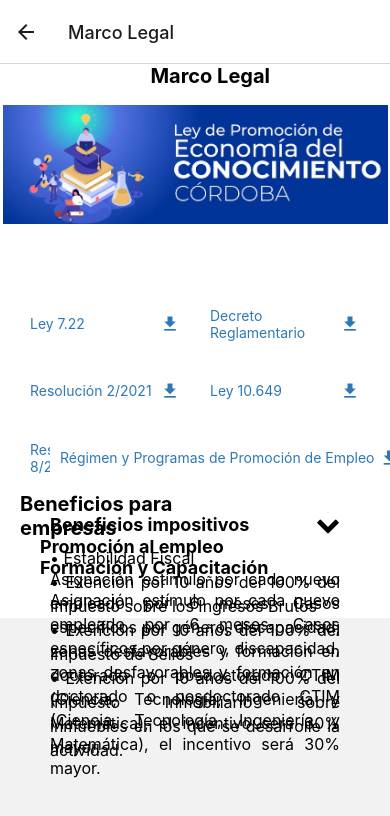
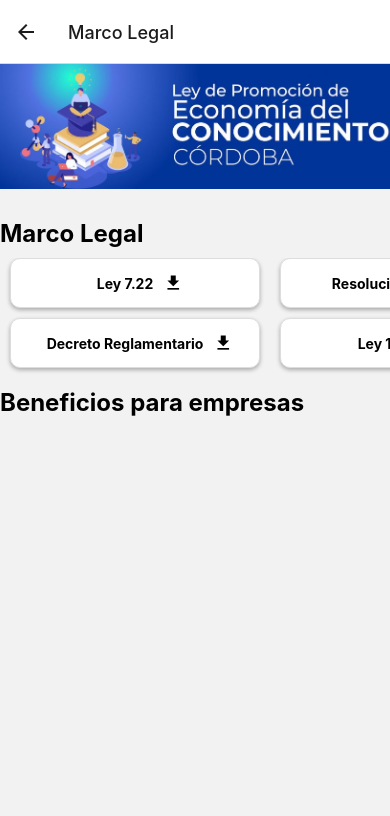
Before and after one commit to CatalinaLencioni/EdC-main-master, a React Native app: screen /MarcoLegalScreen in a window 390 px wide. Shown: the top 816 px of the page. Built offline with nearby package versions, Linux system fonts and the light colour scheme; what expo-linking would draw is missing.

Commit message:
Instructivo done

```diff
--- a/navigation/index.js
+++ b/navigation/index.js
@@ -76,7 +76,7 @@ function RootNavigator() {
       />
       <Stack.Screen
         name="InstructivoScreen"
-        component={InsValidScreen}
+        component={InstructivoScreen}
         options={{
           headerShown: true,
           title: "InstructivoScreen ",
@@ -85,7 +85,7 @@ function RootNavigator() {
       />
       <Stack.Screen
         name="BeneficiarioProvScreen"
-        component={InsValidScreen}
+        component={BeneficiarioProvScreen}
         options={{
           headerShown: true,
           title: "BeneficiarioProvScreen ",
@@ -94,7 +94,7 @@ function RootNavigator() {
       />
       <Stack.Screen
         name="RegimenScreen"
-        component={InsValidScreen}
+        component={RegimenScreen}
         options={{
           headerShown: true,
           title: "RegimenScreen ",
--- a/screens/InsValidScreen.js
+++ b/screens/InsValidScreen.js
@@ -1,13 +1,77 @@
-  import {StyleSheet, Text, TouchableOpacity, View, Image, Modal} from "react-native";
-  import { MaterialIcons } from "@expo/vector-icons";
-  import React, { useState } from "react";
-  import { ScrollView } from "react-native-gesture-handler";
+import React, { useState } from 'react';
+import { View, StyleSheet, Image, Text } from 'react-native';
+import { Ionicons } from '@expo/vector-icons';
+import { TouchableOpacity } from 'react-native';
 
-  export default function InsValidScreen({ navigation }) {
-    const [isModalVisible, setIsModalVisible] = useState(false);
+const CollapsibleComponent = () => {
+  const [isCollapsed1, setCollapsed1] = useState(true);
+  const [isCollapsed2, setCollapsed2] = useState(true);
+  const [isCollapsed3, setCollapsed3] = useState(true);
+  const [isCollapsed4, setCollapsed4] = useState(true);
+
+  const toggleCollapsible1 = () => {
+    setCollapsed1(!isCollapsed1);
+  };
+
+  const toggleCollapsible2 = () => {
+    setCollapsed2(!isCollapsed2);
+  };
+
+  const toggleCollapsible3 = () => {
+    setCollapsed3(!isCollapsed3);
+  };
+
+  const toggleCollapsible4 = () => {
+    setCollapsed4(!isCollapsed4);
+  };
 
   return (
-      <ScrollView>
+    <View style={styles.container}>
+      <TouchableOpacity style={styles.header} onPress={toggleCollapsible1}>
+        <Text style={styles.headerText}>Collapsible 1</Text>
+        <Ionicons name={isCollapsed1 ? 'ios-arrow-down' : 'ios-arrow-up'} size={24} color="black" />
+      </TouchableOpacity>
+      {!isCollapsed1 && (
+        <View style={styles.content}>
+          <Text>Content for Collapsible 1</Text>
+        </View>
+      )}
+
+      <TouchableOpacity style={styles.header} onPress={toggleCollapsible2}>
+        <Text style={styles.headerText}>Collapsible 2</Text>
+        <Ionicons name={isCollapsed2 ? 'ios-arrow-down' : 'ios-arrow-up'} size={24} color="black" />
+      </TouchableOpacity>
+      {!isCollapsed2 && (
+        <View style={styles.content}>
+          <Text>Content for Collapsible 2</Text>
+        </View>
+      )}
+
+      <TouchableOpacity style={styles.header} onPress={toggleCollapsible3}>
+        <Text style={styles.headerText}>Collapsible 3</Text>
+        <Ionicons name={isCollapsed3 ? 'ios-arrow-down' : 'ios-arrow-up'} size={24} color="black" />
+      </TouchableOpacity>
+      {!isCollapsed3 && (
+        <View style={styles.content}>
+          <Text>Content for Collapsible 3</Text>
+        </View>
+      )}
+
+      <TouchableOpacity style={styles.header} onPress={toggleCollapsible4}>
+        <Text style={styles.headerText}>Collapsible 4</Text>
+        <Ionicons name={isCollapsed4 ? 'ios-arrow-down' : 'ios-arrow-up'} size={24} color="black" />
+      </TouchableOpacity>
+      {!isCollapsed4 && (
+        <View style={styles.content}>
+          <Text>Content for Collapsible 4</Text>
+        </View>
+      )}
+    </View>
+  );
+};
+
+export default function InstructivosScreen({ navigation }) {
+  return (
     <View style={styles.container}>
       <View style={styles.header}>
         <Image
@@ -15,163 +79,81 @@
           source={require("../assets/images/ins.png")}
         />
       </View>
-          <View style={styles.content}>
       <Text style={styles.title}>Instructivos</Text>
-            <TouchableOpacity
-              style={styles.rectangle}
-              onPress={() => setIsModalVisible(true)}
-            >
-              <View style={styles.rectangleContent}>
-                <Text style={styles.rectangleTitle}>
-                  Régimen de beneficiarios EdC
-                </Text>
-                <MaterialIcons name="chevron-right" size={24} color="#000" />
-              </View>
-            </TouchableOpacity>
-          </View>
-          <Modal
-            visible={isModalVisible}
-            onRequestClose={() => setIsModalVisible(false)}
-          >
-            <View style={styles.modalContainer}>
-              <View style={styles.modalHeader}>
-                <Image
-                  source={require("../assets/images/ins.png")}
-                  style={styles.modalHeaderImage}
-                />
-                <View style={styles.modalTitleContainer}>
-                  <Text style={styles.modalTitle}>
-                    {" "}  Beneficiario Provisorio
-                  </Text>
-                </View>
-              </View>
-              <Text style={styles.modalText}>
-                {" "}
-                En esta sección se detalla el procedimiento para registrarse en
-                el Registro de Beneficiarios del Régimen de Promoción de la
-                Economía del Conocimiento de la Provincia de Córdoba como
-                "Beneficiario Provisorio". Las empresas interesadas deben haber
-                solicitado su inscripción en el Registro Nacional de
-                Beneficiarios del Régimen de Promoción de la Economía del
-                Conocimiento y cumplir con los requisitos formales previstos en
-                las normativas nacionales vigentes. Además, se deben completar
-                el formulario de inscripción del RECOR y acreditar el
-                cumplimiento de los requisitos formales previstos por la
-                Subsecretaría de Economía del Conocimiento. La calidad de
-                "Beneficiario Provisorio" se convierte en "definitiva" cuando la
-                empresa obtiene y acredita el acto administrativo
-                correspondiente. Si no se obtiene en un plazo de 18 meses, se
-                producirá la baja automática del beneficiario.
-              </Text>
-              <TouchableOpacity
-                style={styles.modalButton}
-                onPress={() => setIsModalVisible(false)}
-              >
-                <Text style={styles.modalButtonText}>Cerrar</Text>
-              </TouchableOpacity>
-            </View>
-          </Modal>
-        </View>
+      <CollapsibleComponent />
       <View style={styles.footer}>
         <Image
           style={styles.footerImage}
           source={require("../assets/images/banner.png")}
         />
       </View>
-      </ScrollView>
+    </View>
   );
 }
 
 const styles = StyleSheet.create({
   container: {
     flex: 1,
-      backgroundColor: "#fff",
-      alignItems: "center",
-      justifyContent: "center",
-      padding: 20,
+    backgroundColor: '#fff',
+  },
+  header: {
+    flexDirection: 'row',
+    alignItems: 'center',
+    justifyContent: 'center',
+    height: 160,
+    marginBottom: -100,
+  },
+  headerImage: {
+    width: "100%",
+    height: 150,
+    resizeMode: "contain",
+    marginBottom: 20,
+  },
+  headerText: {
+    fontSize: 30, // Ajusta el tamaño de fuente según tus necesidades
+    marginLeft: 16, // Ajusta el margen izquierdo según tus necesidades
   },
   title: {
     fontSize: 20,
     fontWeight: "bold",
-      marginBottom: 20,
+    marginBottom: 10,
+    textAlign: "left",
+    borderBottomWidth: 1, // Elimina esta línea
+    borderBottomColor: "#ccc", // Elimina esta línea
+  },
+  footer: {
+    position: 'absolute',
+    bottom: 0,
+    left: 0,
+    right: 0,
+    backgroundColor: '#fff',
+    alignItems: 'center',
+    justifyContent: 'center',
+  },
+  footerImage: {
+    width: '100%',
+    height: 100,
+    resizeMode: 'contain',
+  },
+  // Styles for CollapsibleComponent
+  container: {
+    flex: 1,
+    padding: 16,
+    backgroundColor: '#fff',
   },
   header: {
+    flexDirection: 'row',
+    alignItems: 'center',
+    paddingVertical: 8,
+    // borderBottomWidth: 1, // Elimina esta línea
+    // borderBottomColor: '#ccc', // Elimina esta línea
+  },
+  headerText: {
+    fontSize: 16,
+    fontWeight: 'bold',
     flex: 1,
-      width: "100%",
-      justifyContent: "flex-end",
-      alignItems: "center",
   },
-    headerImage: {
-      width: "110%",
-      height: 160,
-      resizeMode: "contain",
-      marginBottom: 180,
-    },
-    wrapper: {
-      flexDirection: "row",
-      justifyContent: "flex-start",
-      alignItems: "center",
-      flex: 1,
-      width: "100%",
-      marginTop: 200,
-    },
-    rectangle: {
-      backgroundColor: "#e5e5e5",
-      width: "100%",
-      height: 55,
-      borderRadius: 10,
-      margin: "1%",
-      padding: 10,
-      flexDirection: "row",
-      alignItems: "center",
-      justifyContent: "center",
-      marginTop: 10,
-    },
-    rectangleTitle: {
-      fontSize: 16,
-      fontWeight: "bold",
-      textAlign: "center",
-      width: "90%",
-    },
-    footer: {
-      position: "absolute",
-      bottom: 0,
-      left: 0,
-      right: 15,
-      backgroundColor: "#fff",
-      alignItems: "center",
-      justifyContent: "center",
-    },
-    footerImage: {
-      width: "110%",
-      height: 100,
-    },
-    modalContainer: {
-      flex: 1,
-      justifyContent: "center",
-      alignItems: "center",
-      padding: 20,
-    },
-    modalHeader: {
-      flexDirection: "column",
-      alignItems: "center",
-      marginBottom: 20,
-    },
-    modalHeaderImage: {
-      width: 400,
-      height: 160,
-      marginBottom: 10,
-    },
-    modalTitle: {
-      fontSize: 18,
-      fontWeight: "bold",
-      maxWidth: "60%",
-      marginRight: 160,
-    },
-    modalButton: {
-      backgroundColor: "blue",
-      padding: 15,
-      borderRadius: 10,
-      marginTop: 20,
+  content: {
+    paddingVertical: 8,
   },
 });
--- a/screens/MarcoLegalScreen.js
+++ b/screens/MarcoLegalScreen.js
@@ -1,263 +1,126 @@
-import {StyleSheet,Text,TouchableOpacity,View,Image,Linking,ScrollView,Animated} from "react-native";
-import { MaterialIcons } from "@expo/vector-icons";
-import React, { useState } from "react";
-import Icon from "react-native-vector-icons/FontAwesome";
-import { FontAwesome } from "@expo/vector-icons";
+import React from 'react';
+import { StyleSheet, Text, View, TouchableOpacity, Linking, FlatList, ScrollView, Image, useState } from 'react-native';
+import { MaterialIcons } from '@expo/vector-icons';
 
-export default function InstructivoScreen({ navigation }) {
-  const [isCollapsed1, setIsCollapsed1] = useState(true);
-  const [isCollapsed2, setIsCollapsed2] = useState(true);
-  const [isCollapsed3, setIsCollapsed3] = useState(true);
-  const [height1, setHeight1] = useState(new Animated.Value(0));
-  const [height2, setHeight2] = useState(new Animated.Value(0));
-  const [height3, setHeight3] = useState(new Animated.Value(0));
+const data = [
+  { name: 'Ley 7.22', url: 'https://www.example.com/download1' },
+  { name: 'Decreto Reglamentario', url: 'https://www.example.com/download2' },
+  { name: 'Resolución 2/2021', url: 'https://www.example.com/download3' },
+  { name: 'Ley 10.649', url: 'https://www.example.com/download4' },
+  { name: 'Resolución 8/22', url: 'https://www.example.com/download5' },
+  { name: 'Promoción de Empleo', url: 'https://www.example.com/download6' },
+];
 
-  const toggleCollapse1 = () => {
-    setIsCollapsed1(!isCollapsed1);
-    Animated.timing(height1, {
-      toValue: isCollapsed1 ? 300 : 0, // ajustar la altura para mostrar todo el texto
-      duration: 300,
-      useNativeDriver: false,
-    }).start();
-  };
+export default function DownloadCarousel() {
+  const renderItem = ({ item }) => (
+    <View style={styles.itemContainer}>
+      <TouchableOpacity onPress={() => Linking.openURL(item.url)} style={styles.link}>
+        <MaterialIcons name="file-download" size={20} color="black" style={styles.icon} />
+      </TouchableOpacity>
+      <Text style={styles.itemTitle}>{item.name}</Text>
+    </View>
+  );
 
-  const toggleCollapse2 = () => {
-    setIsCollapsed2(!isCollapsed2);
-    Animated.timing(height2, {
-      toValue: isCollapsed2 ? 300 : 0, // adjust the height value to match your content
-      duration: 300, // adjust the duration as needed
-      useNativeDriver: false, // set to true if using RN version 0.62 or higher
-    }).start();
-  };
-
-  const toggleCollapse3 = () => {
-    setIsCollapsed3(!isCollapsed3);
-    Animated.timing(height3, {
-      toValue: isCollapsed3 ? 300 : 0, // adjust the height value to match your content
-      duration: 300, // adjust the duration as needed
-      useNativeDriver: false, // set to true if using RN version 0.62 or higher
-    }).start();
-  };
+  const renderRow = ({ item, index }) => (
+    <View style={styles.rowContainer}>
+      <View style={styles.rowItem}>
+        {data[index * 2] && renderItem({ item: data[index * 2] })}
+      </View>
+      <View style={styles.rowItem}>
+        {data[index * 2 + 1] && renderItem({ item: data[index * 2 + 1] })}
+      </View>
+    </View>
+  );
 
   return (
     <ScrollView contentContainerStyle={styles.scrollContainer}>
-      <View style={styles.container}>
-  <Image
-    source={require("../assets/images/marcolegal.png")}
-    style={styles.headerImage}
-  />
+ <View style={styles.containerB}>
+  <Image source={require("../assets/images/marcolegal.png")} style={styles.headerImage}/>
   <Text style={styles.title}>Marco Legal</Text>
-  <View style={styles.buttonContainer}>
-    <View style={[styles.buttonRow, { flexDirection: 'row' }]}>
-      <TouchableOpacity
-        onPress={() =>
-          Linking.openURL("https://www.example.com/download")
-        }
-        style={[styles.link, { flex: 1 }]}
-      >
-        <Text style={styles.linkText}>Ley 7.22</Text>
-        <MaterialIcons
-          name="file-download"
-          size={20}
-          color="#2e78b7"
-          style={styles.icon}
-        />
-      </TouchableOpacity>
-      <TouchableOpacity
-        onPress={() =>
-          Linking.openURL("https://www.example.com/download")
-        }
-        style={[styles.link, { flex: 1, marginLeft: 10 }]}
-      >
-        <Text style={styles.linkText}>Decreto Reglamentario</Text>
-        <MaterialIcons
-          name="file-download"
-          size={20}
-          color="#2e78b7"
-          style={styles.icon}
-        />
-      </TouchableOpacity>
+      <FlatList
+        data={Array(Math.ceil(data.length / 2)).fill().map((_, i) => i)}
+        renderItem={renderRow}
+        keyExtractor={(item, index) => index.toString()}
+        horizontal
+        showsHorizontalScrollIndicator={false}
+        contentContainerStyle={styles.flatListContainer}
+      />
+        <Text style={styles.title}>Beneficios para empresas</Text>
+
     </View>
-    <View style={[styles.buttonRow, { flexDirection: 'row' }]}>
-      <TouchableOpacity
-        onPress={() =>
-          Linking.openURL("https://www.example.com/download")
-        }
-        style={[styles.link, { flex: 1 }]}
-      >
-        <Text style={styles.linkText}>Resolución 2/2021</Text>
-        <MaterialIcons
-          name="file-download"
-          size={20}
-          color="#2e78b7"
-          style={styles.icon}
-        />
-      </TouchableOpacity>
-      <TouchableOpacity
-        onPress={() =>
-          Linking.openURL("https://www.example.com/download")
-        }
-        style={[styles.link, { flex: 1, marginLeft: 10 }]}
-      >
-        <Text style={styles.linkText}>Ley 10.649</Text>
-        <MaterialIcons
-          name="file-download"
-          size={20}
-          color="#2e78b7"
-          style={styles.icon}
-        />
-      </TouchableOpacity>
-    </View>
-    <View style={[styles.buttonRow, { flexDirection: 'row' }]}>
-      <TouchableOpacity
-        onPress={() =>
-          Linking.openURL("https://www.example.com/download")
-        }
-        style={[styles.link, { flex: 1 }]}
-      >
-              <Text style={styles.linkText}>Resolución 8/22</Text>
-              <MaterialIcons
-                name="file-download"
-                size={20}
-                color="#2e78b7"
-                style={styles.icon}
-              />
-            </TouchableOpacity>
-            <TouchableOpacity
-              onPress={() =>
-                Linking.openURL("https://www.example.com/download")
-              }
-              style={[styles.link, { marginLeft: 10 }]}
-            >
-              <Text style={styles.linkText}>
-                Régimen y Programas de Promoción de Empleo
-              </Text>
-              <MaterialIcons
-                name="file-download"
-                size={20}
-                color="#2e78b7"
-                style={styles.icon}
-              />
-            </TouchableOpacity>
-          </View>
-        </View>
+</ScrollView>
+)}
 
-        <View style={styles.container}>
-          <Text style={styles.title}> </Text>
-          <Text style={styles.title}>Beneficios para empresas </Text>
-          <TouchableOpacity style={styles.item} onPress={toggleCollapse1}>
-            <View style={styles.itemHeaderTitle}>
-              <Text style={styles.itemTitle}>Beneficios impositivos</Text>
-              <View style={styles.itemHeaderIcon}>
-                <Icon
-                  name={isCollapsed1 ? "chevron-down" : "chevron-up"}
-                  size={24}
-                  color="black"
-                />
-              </View>
-            </View>
-            <Animated.View style={{ height: height1 }}>
-              <Text style={styles.itemDescription}>
-                {"\u2022"} Estabilidad Fiscal{"\n"}
-                {"\u2022"} Exención por 10 años del 100% del Impuesto sobre los
-                Ingresos Brutos{"\n"}
-                {"\u2022"} Exención por 10 años del 100% del Impuesto de Sellos
-                {"\n"}
-                {"\u2022"} Exención por 10 años del 100% del Impuesto
-                Inmobiliario sobre inmuebles en los que se desarrolle la
-                actividad.{"\n"}
-              </Text>
-            </Animated.View>
-          </TouchableOpacity>
-          <TouchableOpacity style={styles.item} onPress={toggleCollapse2}>
-        <Text style={styles.itemTitle}>
-          Promoción al empleo
-        </Text>
-        <Animated.View style={{ height: height2 }}>
-          <Text style={styles.itemDescription}>
-          Asignación estímulo por cada nuevo empleado por 6 meses.
-          Casos específicos por género, discapacidad, zonas desfavorables y formación en doctorado o posdoctorado CTIM (Ciencia, Tecnología, Ingeniería y Matemática), el incentivo será 30% mayor.
-          </Text>
-        </Animated.View>
-      </TouchableOpacity>
-      <TouchableOpacity style={styles.item} onPress={toggleCollapse2}>
-        <Text style={styles.itemTitle}>
-          Formación y Capacitación
-        </Text>
-        <Animated.View style={{ height: height3 }}>
-          <Text style={styles.itemDescription}>
-          Asignación estímulo por cada nuevo empleado por 6 meses.
-          Casos específicos por género, discapacidad, zonas desfavorables y formación en doctorado o posdoctorado CTIM (Ciencia, Tecnología, Ingeniería y Matemática), el incentivo será 30% mayor.
-          </Text>
-        </Animated.View>
-      </TouchableOpacity>
-    </View>
-      </View>
-    </ScrollView>
-  );
-}
 const styles = StyleSheet.create({
   container: {
-    flex: 1,
-    backgroundColor: "#fff",
-    alignItems: "center",
-    justifyContent: "center",
-    padding: 20,
+    backgroundColor: '#fff',
+    paddingHorizontal: 20,
+    paddingVertical: 10,
+    marginBottom: 20,
   },
   headerImage: {
-    width: "110%",
-    height: 160,
-    resizeMode: "contain",
+    width: "100%",
+    height: 125,
+    resizeMode: "cover",
     marginBottom: 20,
+    paddingHorizontal: 0, // eliminar el margen horizontal
   },
   title: {
-    fontSize: 20,
-    fontWeight: "bold",
-    marginBottom: 20,
-    position: "absolute", // agregar posición absoluta
-    top: 0, // alinear al top
-    right: 120, // alinear a la derecha
+    fontSize: 24,
+    fontWeight: 'bold',
+    marginVertical: 10,
   },
-  buttonContainer: {
-    marginTop: 20,
+  flatListContainer: {
+    flexDirection: 'row',
+  },
+  itemContainer: {
+    width: 250,
+    height: 50,
+    paddingHorizontal: 10,
+    marginHorizontal: 10,
+    marginBottom: 10,
+    backgroundColor: '#fff',
+    borderRadius: 10,
+    padding: 10,
+    justifyContent: 'center',
+    alignItems: 'center',
+    flexDirection: 'row-reverse', // cambiar a row-reverse
+    shadowColor: '#000',
+    shadowOffset: {
+      width: 0,
+      height: 2,
+    },
+    shadowOpacity: 0.3,
+    shadowRadius: 4.65,
+    elevation: 6,
+    borderWidth: 1,
+    borderColor: '#ddd',
+  },
+  itemTitle: {
+    fontSize: 14,
+    fontWeight: 'bold',
+    marginRight: 10,
+  },
+  icon: {
+    marginRight: -10,
   },
   link: {
-    marginTop: 15,
-    paddingVertical: 7.5, // nuevo valor
-    paddingHorizontal: 10, // nuevo valor
-    backgroundColor: "#fff",
-    borderRadius: 10,
-    marginBottom: 10,
-    flexDirection: "row",
-    justifyContent: "space-between",
-    alignItems: "center",
+    flexDirection: 'row',
+    justifyContent: 'center',
   },
-  linkText: {
-    fontSize: 14,
-    color: "#2e78b7",
+  containerHeader: {
+    flexDirection: 'row',
+    alignItems: 'center',
+    justifyContent: 'space-between',
+    padding: 10,
+    borderBottomWidth: 1,
+    borderBottomColor: '#ccc',
   },
-  icon: {
-    marginLeft: 5,
+  containerHeaderText: {
+    fontSize: 16,
+    fontWeight: 'bold',
   },
-  itemTitle: {
-    fontSize: 18,
-    fontWeight: "bold",
-  },
-  itemDescription: {
-    marginTop: 10,
-    fontSize: 16,
-    lineHeight: 24,
-    textAlign: "justify",
-    paddingHorizontal: 10,
-  },
-  itemHeaderTitle: {
-    flexDirection: "row",
-    alignItems: "center",
-    justifyContent: "space-between",
-    paddingHorizontal: 10,
-  },
-  itemHeaderIcon: {
-    flex: 1,
-    alignItems: "flex-end",
+  containerContent: {
+    padding: 10,
   },
 });
--- a/screens/PregFrecScreen.js
+++ b/screens/PregFrecScreen.js
@@ -1,35 +1,27 @@
-import React, { useState } from "react";
-import { StyleSheet, TouchableOpacity } from "react-native";
-import { Text, View } from "../components/Themed";
-import { Linking } from "react-native";
+import React from 'react';
+import { View, Text, TouchableOpacity, TouchableHighlight, StyleSheet } from 'react-native';
+import { AntDesign } from '@expo/vector-icons';
+import * as Linking from 'expo-linking';
 
-const handleDescargarPDF = () => {
-  const url = "https://mincyt.cba.gov.ar/wp-content/uploads/2022/11/PREGUNTAS-FRECUENTES-RECOR-1.pdf";
-  Linking.openURL(url);
-};
-
-export default function PregFrecScreen() {
-  const handleDescargarPDF = () => {
-    console.log("Descargar PDF");
+function ContainerWithCloseButton({ navigation }) {
+  const handleClose = () => {
+    navigation.navigate('Inicio');
   };
 
+  const handleDownload = () => {
+    const url = 'https://mincyt.cba.gov.ar/wp-content/uploads/2022/11/PREGUNTAS-FRECUENTES-RECOR-1.pdf'; // Cambia esta URL por el enlace que desees abrir
+    Linking.openURL(url);
+  };
   return (
     <View style={styles.container}>
-      <View style={styles.contentContainer}>
-        {/* Agregar el componente DescargaPDF */}
-        <View style={styles.pdfContainer}>
-          <Text style={styles.pdfText}>
-            Tenemos las respuestas a la mayoría de tus preguntas en este
-            documento:
-          </Text>
-          <TouchableOpacity
-            onPress={handleDescargarPDF}
-            style={styles.pdfButtonContainer}
-          >
-            <Text style={styles.pdfButton}>Descargar</Text>
-          </TouchableOpacity>
-        </View>
-      </View>
+      <TouchableOpacity style={styles.closeButton} onPress={handleClose}>
+        <AntDesign name="close" size={24} color="black" />
+      </TouchableOpacity>
+      <Text style={styles.title}>Preguntas Frecuentes</Text>
+      <Text style={styles.text}>Tenemos las respuestas a la mayoría de tus preguntas en este documento:</Text>
+      <TouchableHighlight style={styles.downloadButton} onPress={handleDownload} underlayColor="lightblue">
+        <Text style={styles.buttonText}>Descargar</Text>
+      </TouchableHighlight>
     </View>
   );
 }
@@ -37,31 +29,36 @@ export default function PregFrecScreen() {
 const styles = StyleSheet.create({
   container: {
     flex: 1,
-    alignItems: "center",
-    justifyContent: "center",
+    justifyContent: 'center',
+    alignItems: 'center',
     paddingHorizontal: 20,
   },
-  contentContainer: {
-    flex: 1,
-    width: "100%",
-    justifyContent: "center",
-    alignItems: "center",
+  closeButton: {
+    position: 'absolute',
+    top: 10,
+    right: 10,
+    padding: 10,
   },
-  pdfContainer: {
-    flexDirection: "column",
-    alignItems: "flex-start",
-    marginTop: 20,
+  title: {
+    fontSize: 24,
+    fontWeight: 'bold',
+    marginBottom: 10,
   },
-  pdfText: {
+  text: {
+    fontSize: 18,
+    marginBottom: 20,
+  },
+  downloadButton: {
+    backgroundColor: 'blue',
+    paddingHorizontal: 20,
+    paddingVertical: 10,
+    borderRadius: 5,
+  },
+  buttonText: {
+    color: 'white',
     fontSize: 16,
-    fontWeight: "bold",
-    marginRight: 10,
-  },
-  pdfButtonContainer: {
-    alignSelf: "flex-start",
-  },
-  pdfButton: {
-    color: "blue",
-    textDecorationLine: "underline",
+    fontWeight: 'bold',
   },
 });
+
+export default ContainerWithCloseButton;
--- a/screens/TabOneScreen.js
+++ b/screens/TabOneScreen.js
@@ -58,12 +58,7 @@ export default function TabOneScreen() {
           name: "Programa Empleo",
           icon: "clipboard",
           onPress: () => navigation.navigate("InsValidScreen"),
-        },
-        {
-          name: "Preguntas Frecuentes",
-          icon: "help-circle",
-          onPress: () => navigation.navigate("PregFrecScreen"),
-        },
+        }
       ],
     },
   ];
```
Also changed, not shown: navigation/BottomTabNavigator.js (+6 -5 lines). Lines whose indentation alone changed are shown as unchanged.
